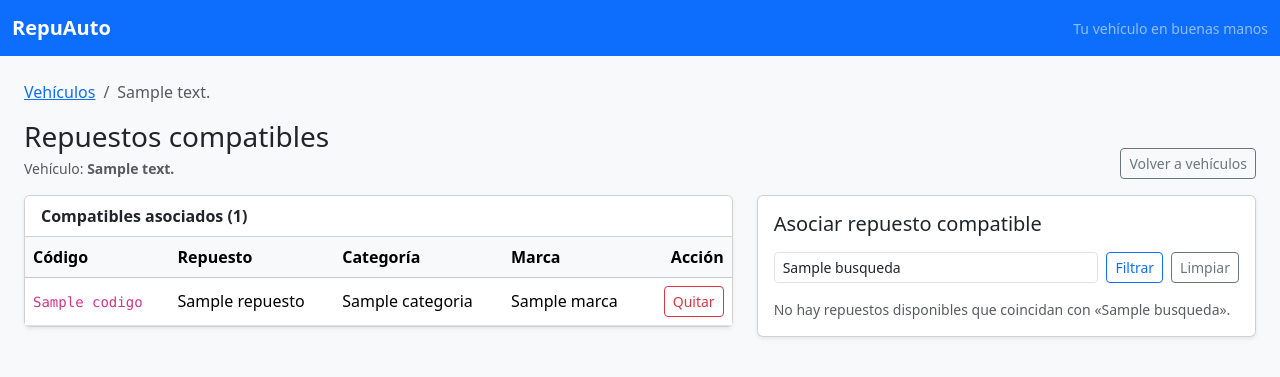
After one commit to Thiago3108/repuauto, a Python web app: template app/templates/vehiculos/compatibles.html in a window 1280 px wide. The commit adds this page. Shown: the top 377 px of the page. Run offline with Jinja, Linux system fonts and the light colour scheme; the template is opened without the code that fills it: most values are stand-ins (such as "Sample title", 1, 10 or a date in 2020).

Commit message:
US-03 T3: asociar y quitar repuestos compatibles con un vehículo

```diff
--- /dev/null
+++ b/app/templates/vehiculos/compatibles.html
@@ -0,0 +1,105 @@
+{% extends "base.html" %}
+
+{% block titulo %}Repuestos compatibles · {{ vehiculo.descripcion }} · RepuAuto{% endblock %}
+
+{% block content %}
+<nav aria-label="breadcrumb">
+  <ol class="breadcrumb small">
+    <li class="breadcrumb-item"><a href="{{ url_for('vehiculos.index') }}">Vehículos</a></li>
+    <li class="breadcrumb-item active" aria-current="page">{{ vehiculo.descripcion }}</li>
+  </ol>
+</nav>
+
+<div class="d-flex flex-wrap justify-content-between align-items-end gap-2 mb-3">
+  <div>
+    <h1 class="h3 mb-1">Repuestos compatibles</h1>
+    <p class="text-muted small mb-0">Vehículo: <strong>{{ vehiculo.descripcion }}</strong></p>
+  </div>
+  <a class="btn btn-outline-secondary btn-sm" href="{{ url_for('vehiculos.index') }}">Volver a vehículos</a>
+</div>
+
+<div class="row g-4">
+  <div class="col-lg-7">
+    <div class="card shadow-sm">
+      <div class="card-header bg-white fw-semibold">
+        Compatibles asociados ({{ compatibles|length }})
+      </div>
+      <div class="card-body p-0">
+        {% if compatibles %}
+        <div class="table-responsive">
+          <table class="table table-hover align-middle mb-0">
+            <thead class="table-light">
+              <tr>
+                <th scope="col">Código</th>
+                <th scope="col">Repuesto</th>
+                <th scope="col">Categoría</th>
+                <th scope="col">Marca</th>
+                <th scope="col" class="text-end">Acción</th>
+              </tr>
+            </thead>
+            <tbody>
+              {% for repuesto in compatibles %}
+              <tr>
+                <td><code>{{ repuesto.codigo }}</code></td>
+                <td>{{ repuesto.nombre }}</td>
+                <td>{{ repuesto.categoria.nombre }}</td>
+                <td>{{ repuesto.marca.nombre }}</td>
+                <td class="text-end">
+                  <form class="d-inline" method="post"
+                        action="{{ url_for('vehiculos.quitar_compatible', id_vehiculo=vehiculo.id_vehiculo, id_repuesto=repuesto.id_repuesto) }}">
+                    <input type="hidden" name="csrf_token" value="{{ csrf_token() }}">
+                    <button id="quitar-compatible-{{ repuesto.id_repuesto }}" type="submit"
+                            class="btn btn-sm btn-outline-danger">Quitar</button>
+                  </form>
+                </td>
+              </tr>
+              {% endfor %}
+            </tbody>
+          </table>
+        </div>
+        {% else %}
+        <p class="text-muted p-4 mb-0">Este vehículo todavía no tiene repuestos compatibles asociados.</p>
+        {% endif %}
+      </div>
+    </div>
+  </div>
+
+  <div class="col-lg-5">
+    <div class="card shadow-sm">
+      <div class="card-body">
+        <h2 class="h5 mb-3">Asociar repuesto compatible</h2>
+
+        <form class="d-flex gap-2 mb-3" method="get" role="search">
+          <input id="buscar-repuesto-compatible" class="form-control form-control-sm" type="search" name="q"
+                 value="{{ busqueda }}" placeholder="Filtrar por código, nombre o marca"
+                 aria-label="Filtrar repuestos disponibles">
+          <button class="btn btn-sm btn-outline-primary" type="submit">Filtrar</button>
+          {% if busqueda %}
+          <a class="btn btn-sm btn-outline-secondary"
+             href="{{ url_for('vehiculos.compatibles', id_vehiculo=vehiculo.id_vehiculo) }}">Limpiar</a>
+          {% endif %}
+        </form>
+
+        {% if disponibles or form.id_repuesto.errors %}
+        <form id="form-asociar-repuesto" method="post"
+              action="{{ url_for('vehiculos.compatibles', id_vehiculo=vehiculo.id_vehiculo) }}" novalidate>
+          {{ form.hidden_tag() }}
+          <div class="mb-3">
+            {{ form.id_repuesto.label(class="form-label") }}
+            {{ form.id_repuesto(class="form-select" + (" is-invalid" if form.id_repuesto.errors else "")) }}
+            {% for error in form.id_repuesto.errors %}
+            <div class="invalid-feedback">{{ error }}</div>
+            {% endfor %}
+          </div>
+          {{ form.enviar(class="btn btn-primary w-100") }}
+        </form>
+        {% elif busqueda %}
+        <p class="text-muted small mb-0">No hay repuestos disponibles que coincidan con «{{ busqueda }}».</p>
+        {% else %}
+        <p class="text-muted small mb-0">No hay más repuestos activos disponibles para asociar.</p>
+        {% endif %}
+      </div>
+    </div>
+  </div>
+</div>
+{% endblock %}
--- a/app/templates/vehiculos/index.html
+++ b/app/templates/vehiculos/index.html
@@ -29,6 +29,7 @@
                 <th scope="col">Línea</th>
                 <th scope="col">Referencia</th>
                 <th scope="col">Año</th>
+                <th scope="col" class="text-center">Repuestos</th>
                 <th scope="col" class="text-end">Acciones</th>
               </tr>
             </thead>
@@ -39,7 +40,12 @@
                 <td>{{ vehiculo.linea }}</td>
                 <td>{{ vehiculo.referencia or "—" }}</td>
                 <td>{{ vehiculo.anio }}</td>
+                <td class="text-center">
+                  <span class="badge text-bg-secondary">{{ vehiculo.repuestos|length }}</span>
+                </td>
                 <td class="text-end text-nowrap">
+                  <a id="compatibles-vehiculo-{{ vehiculo.id_vehiculo }}" class="btn btn-sm btn-outline-secondary"
+                     href="{{ url_for('vehiculos.compatibles', id_vehiculo=vehiculo.id_vehiculo) }}">Compatibles</a>
                   <a id="editar-vehiculo-{{ vehiculo.id_vehiculo }}" class="btn btn-sm btn-outline-primary"
                      href="{{ url_for('vehiculos.editar', id_vehiculo=vehiculo.id_vehiculo) }}">Editar</a>
                   <form class="d-inline" method="post"
```
Also changed, not shown: app/vehiculos/forms.py (+12 -1 lines), app/vehiculos/routes.py (+51 -1 lines), app/vehiculos/services.py (+84 -2 lines).
